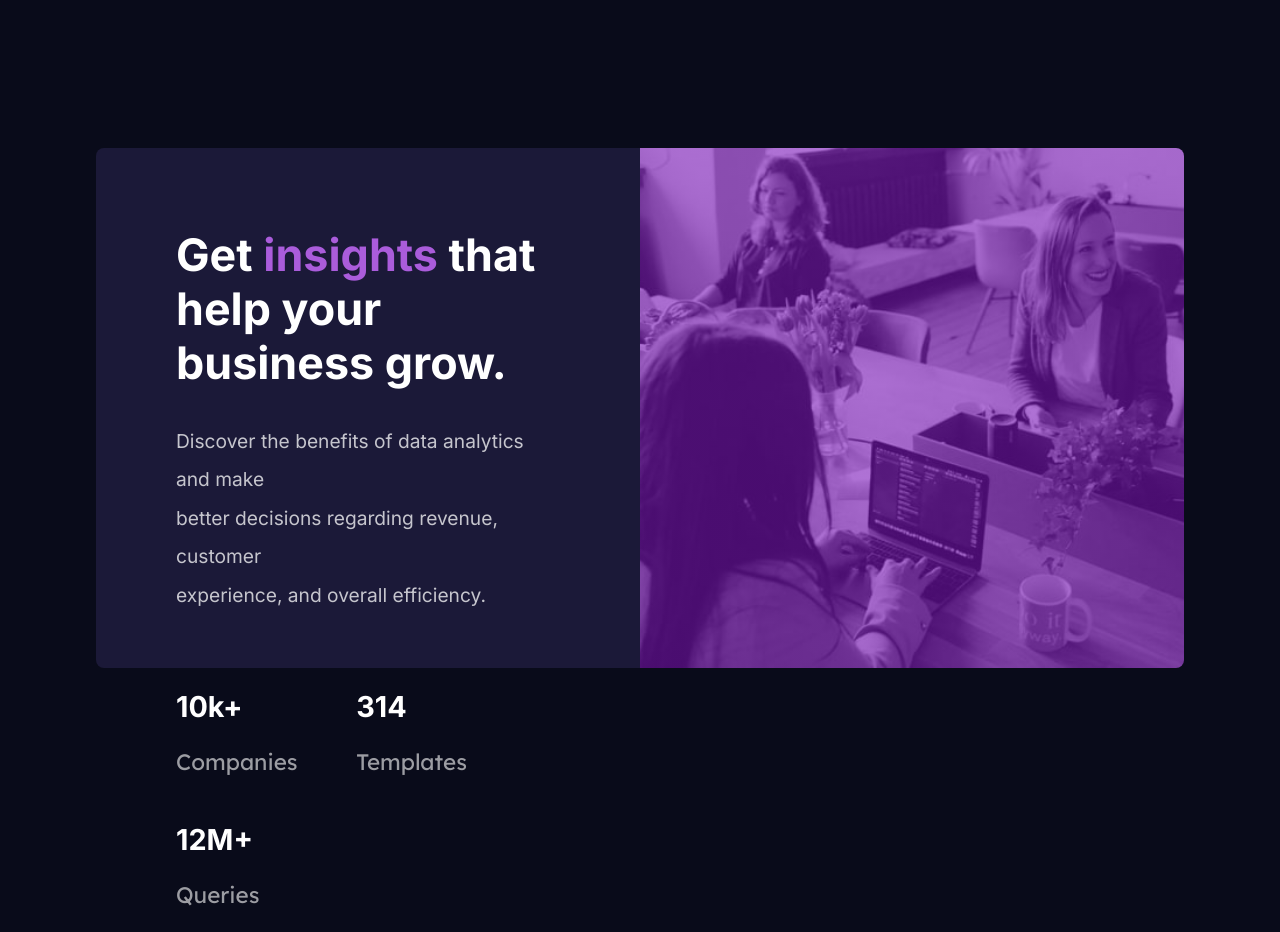
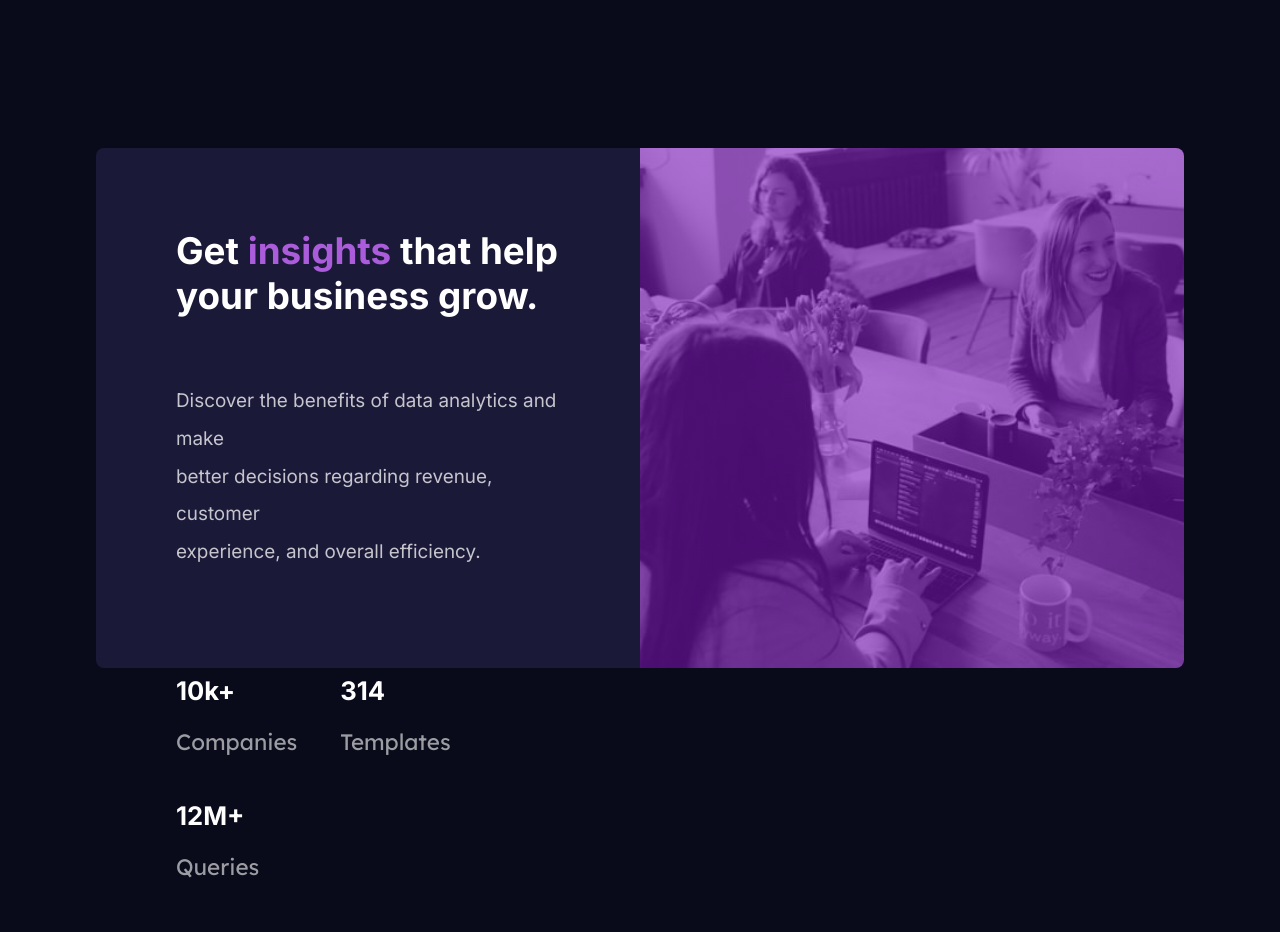
Before and after one commit to MichaelEdoigiawerie/Stats-Preview-Card-Component, a plain HTML site: page index.html in a window 1280 px wide. After the commit the page ends 904 px from the top, so only its background shows below. Drawn offline with Linux system fonts and the light colour scheme.

Commit message:
Update style.css

```diff
--- a/style.css
+++ b/style.css
@@ -149,3 +149,31 @@ p {
     }
 
 }
+
+@media screen and (min-width: 821px) and (max-width: 1439px) {
+    h1 {
+        font-size: 2.3rem;
+    }
+
+    h2 {
+        font-size: 1.6rem;
+    }
+
+    h3 {
+        font-size: 1.4rem;
+    }
+
+    .stats {
+        top: 4rem;
+    }
+
+    .space-out {
+        width: 10rem;
+    }
+
+    p {
+        margin-top: 4rem;
+        font-size: 1.18rem;
+    }
+
+}
```
